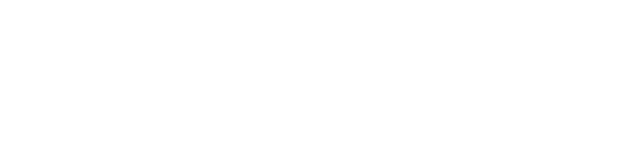
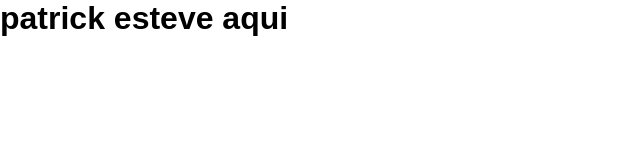
Before and after one commit to FineBi1/RPG, a plain HTML site: page html/index.html in a window 1280 px wide. Shown: the whole page, without its empty margins (0-640 px from the left). Drawn offline with Linux system fonts and the light colour scheme.

Commit message:
patrick. esteve aui

```diff
--- a/html/index.html
+++ b/html/index.html
@@ -8,6 +8,9 @@
   <title>RPG MUGEN</title>
 </head>
 <body>
+  <h1>patrick esteve aqui
+
+  </h1>
 
   <script type="text/javascript" src="../js/script.js"></script>
 </body>
```
